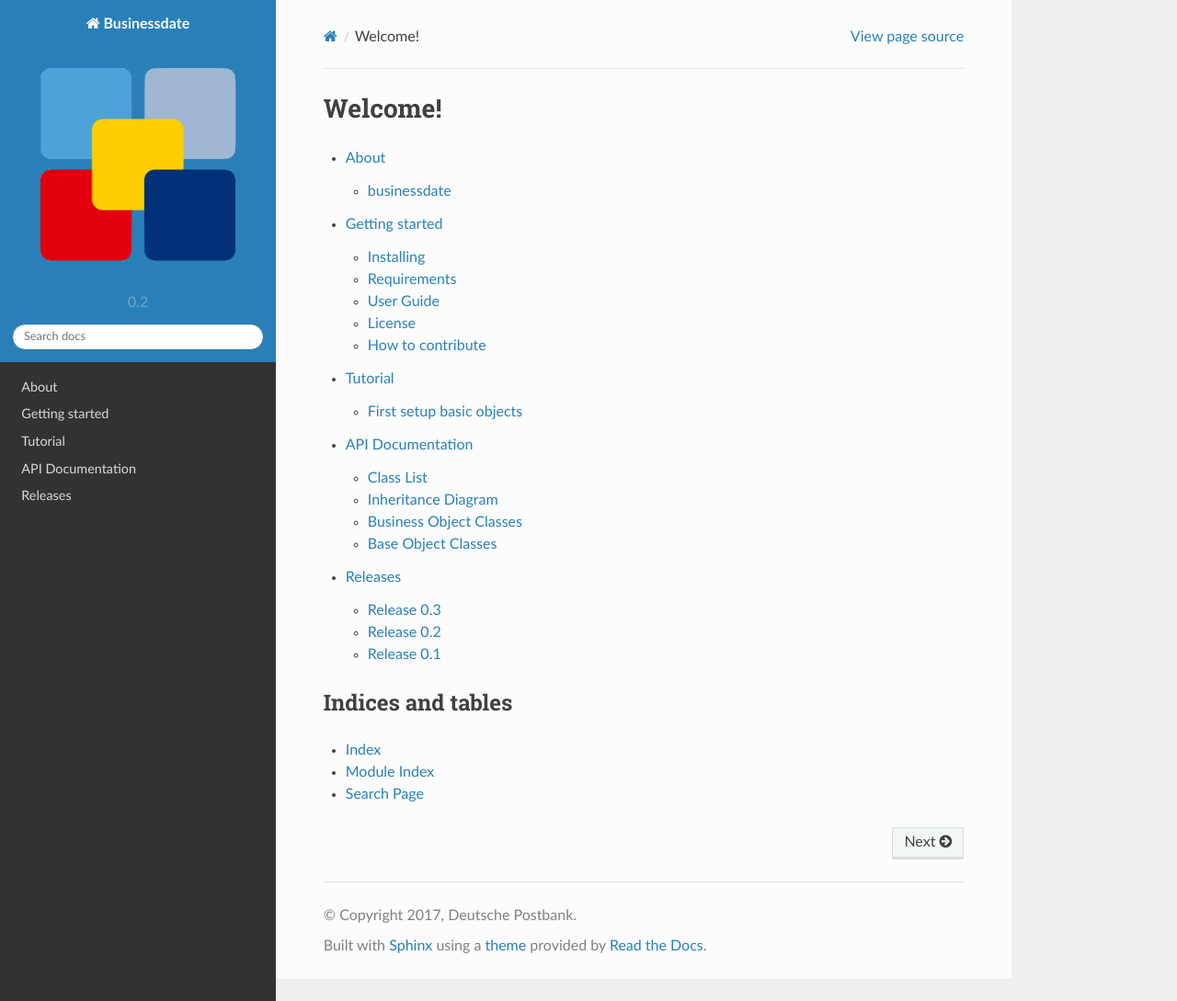
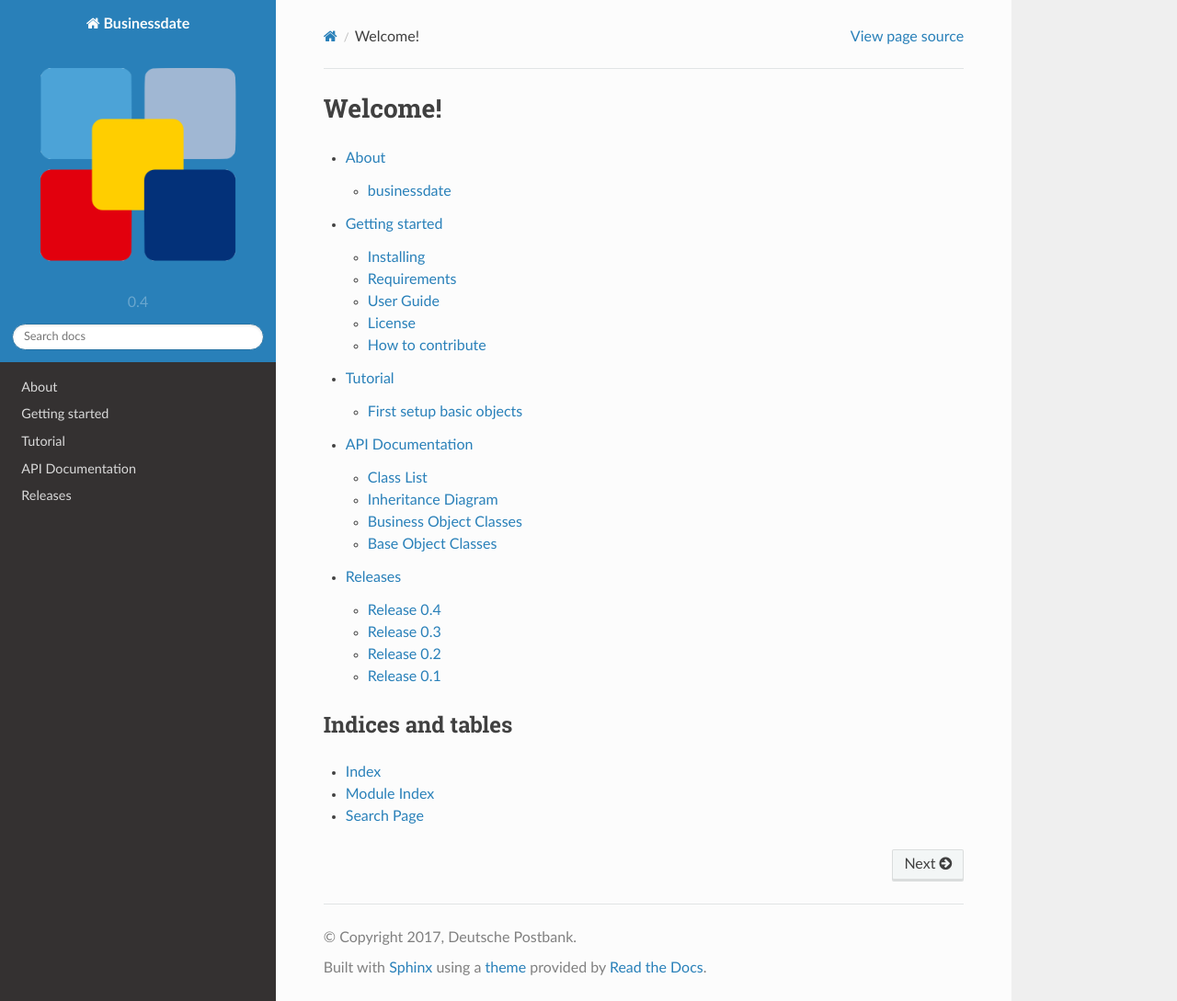
Before and after one commit to sonntagsgesicht/businessdate, a Sphinx documentation site: the page built from doc/sphinx/index.rst, in a window 1280 px wide and 1089 px high. Shown: the whole window at 92% size. Built offline with Sphinx 7.4.7 and the Read the Docs theme 2.0.0, drawn with Linux system fonts in a browser that asks for light colours.

Commit message:
update setup.py

```diff
--- a/doc/sphinx/conf.py
+++ b/doc/sphinx/conf.py
@@ -75,7 +75,7 @@ author = 'pbrisk_at_github@icloud.com'
 # built documents.
 #
 # The short X.Y version.
-version = u'0.2'
+version = u'0.4'
 # The full version, including alpha/beta/rc tags.
 release = u'alpha'
 
--- /dev/null
+++ b/doc/sphinx/releases/release_0.40.rst
@@ -0,0 +1,4 @@
+Release 0.4
+===========
+
+Release date was December 31th, 2017
```
